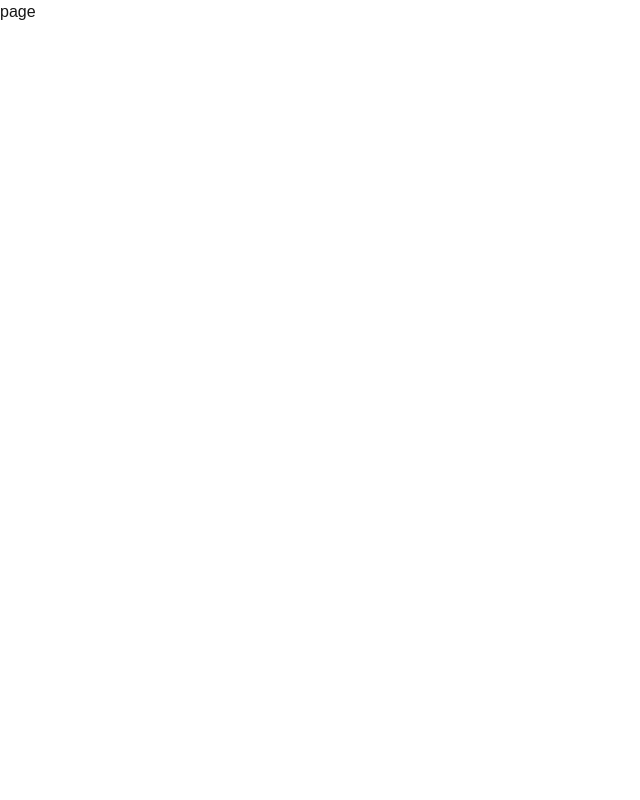
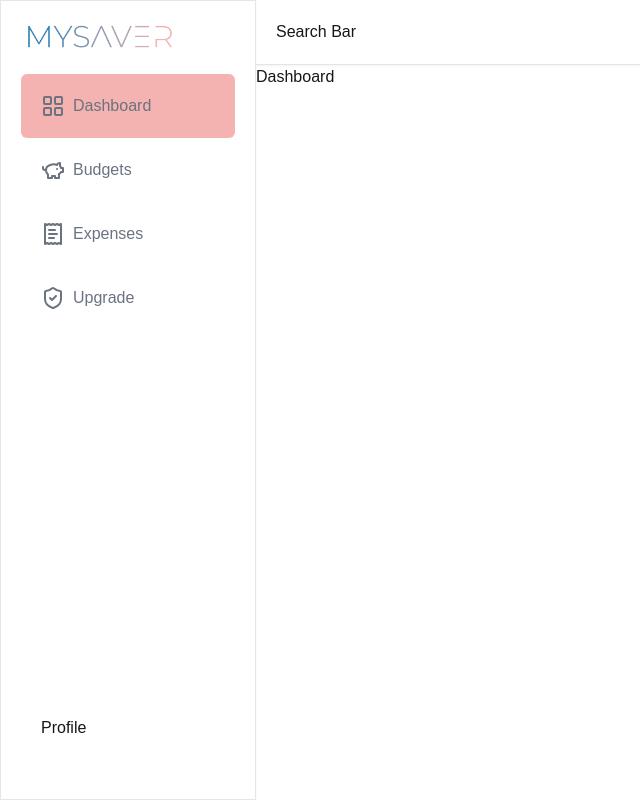
Before and after one commit to didulasri2001/mysaver, a Next.js app in the folder mysaver/: page /dashboard in a window 1280 px wide. Shown: the whole page, without its empty margins (0-640 px from the left). Built offline with nearby package versions, Linux system fonts and the light colour scheme.

Commit message:
feat: add authentication part

```diff
--- /dev/null
+++ b/mysaver/Utils/dbConfig.jsx
@@ -0,0 +1,4 @@
+import { neon } from "@neondatabase/serverless";
+import { drizzle } from "drizzle-orm/neon-http";
+const sql = neon(process.env.DATABASE_URL);
+const db = drizzle(sql);
--- /dev/null
+++ b/mysaver/app/(routes)/dashboard/_components/DashboardHeader.jsx
@@ -0,0 +1,15 @@
+import { UserButton } from "@clerk/nextjs";
+import React from "react";
+
+function DashboardHeader() {
+  return (
+    <div className="p-5 shadow-sm border-b flex justify-between">
+      <div>Search Bar</div>
+      <div>
+        <UserButton />
+      </div>
+    </div>
+  );
+}
+
+export default DashboardHeader;
--- /dev/null
+++ b/mysaver/app/(routes)/dashboard/_components/SideNav.jsx
@@ -0,0 +1,65 @@
+"use client";
+import { UserButton } from "@clerk/nextjs";
+import { LayoutGrid, PiggyBank, ReceiptText, ShieldCheck } from "lucide-react";
+import Image from "next/image";
+import Link from "next/link";
+import { usePathname } from "next/navigation";
+import React, { useEffect } from "react";
+
+function SideNav() {
+  const menuList = [
+    {
+      id: 1,
+      name: "Dashboard",
+      icon: LayoutGrid,
+      path: "/dashboard",
+    },
+    {
+      id: 2,
+      name: "Budgets",
+      icon: PiggyBank,
+      path: "/dashboard/budgets",
+    },
+    {
+      id: 3,
+      name: "Expenses",
+      icon: ReceiptText,
+      path: "/dashboard/expenses",
+    },
+    {
+      id: 4,
+      name: "Upgrade",
+      icon: ShieldCheck,
+      path: "/dashboard/upgrade",
+    },
+  ];
+  const path = usePathname();
+  useEffect(() => {
+    console.log(path);
+  }, [path]);
+  return (
+    <div className="h-screen p-5 border shadow-sm">
+      <Image src={"/logo.png"} alt="logo" width={160} height={100} />
+      <div className="mt-5">
+        {menuList.map((menu, index) => (
+          <Link href={menu.path}>
+            <h2
+              className={`flex gap-2 items-center text-gray-500 font-medium p-5 cursor-pointer rounded-md hover:bg-[#f4b3b0]${
+                path == menu.path && "text-gray-500 bg-[#f4b3b0]"
+              }`}
+            >
+              <menu.icon />
+              {menu.name}
+            </h2>
+          </Link>
+        ))}
+      </div>
+      <div className="fixed bottom-10 p-5 flex gap-2 items-center">
+        <UserButton />
+        Profile
+      </div>
+    </div>
+  );
+}
+
+export default SideNav;
--- /dev/null
+++ b/mysaver/app/(routes)/dashboard/layout.jsx
@@ -0,0 +1,19 @@
+import React from "react";
+import SideNav from "./_components/SideNav";
+import DashboardHeader from "./_components/DashboardHeader";
+
+function DashboardLayout({ children }) {
+  return (
+    <div>
+      <div className="fixed md:w-64 hidden md:block ">
+        <SideNav />
+      </div>
+      <div className="md:ml-64 ">
+        <DashboardHeader />
+        {children}
+      </div>
+    </div>
+  );
+}
+
+export default DashboardLayout;
--- a/mysaver/app/dashboard/page.jsx
+++ b/mysaver/app/(routes)/dashboard/page.jsx
@@ -1,7 +1,8 @@
+import { UserButton } from "@clerk/nextjs";
 import React from "react";
 
 function Dashboard() {
-  return <div>page</div>;
+  return <div>Dashboard</div>;
 }
 
 export default Dashboard;
--- a/mysaver/app/_components/Header.jsx
+++ b/mysaver/app/_components/Header.jsx
@@ -1,13 +1,24 @@
+"use client";
 import { Button } from "@/components/ui/button";
 import Image from "next/image";
 import React from "react";
 import Hero from "./Hero";
 
+import { useUser, UserButton } from "@clerk/nextjs";
+import Link from "next/link";
+
 function Header() {
+  const { user, isSignedIn } = useUser();
   return (
     <div className="p-5 flex justify-between items-center border shadow-sm">
       <Image src={"/logo.png"} alt="logo" width={200} height={200} />
-      <Button>Get Started</Button>
+      {isSignedIn ? (
+        <UserButton />
+      ) : (
+        <Link href={"/sign-in"}>
+          <Button>Sign In</Button>
+        </Link>
+      )}
     </div>
   );
 }
--- a/mysaver/app/_components/Hero.jsx
+++ b/mysaver/app/_components/Hero.jsx
@@ -13,15 +13,15 @@ function Hero() {
           </h1>
 
           <p className="mt-4 sm:text-xl/relaxed">
-            start Creating Your Budget and Save Ton of Money
+            Start Creating Your Budget and Save Ton of Money
           </p>
 
           <div className="mt-8 flex flex-wrap justify-center gap-4">
             <a
               className="block w-full rounded bg-blue-600 px-12 py-3 text-sm font-medium text-white shadow hover:bg-[#2e81b4]-700 focus:outline-none focus:ring active:bg-[#2e81b4]-500 sm:w-auto"
-              href="#"
+              href="/sign-in"
             >
-              Get Started
+              Sign In
             </a>
           </div>
         </div>
--- a/mysaver/package.json
+++ b/mysaver/package.json
@@ -10,9 +10,11 @@
   },
   "dependencies": {
     "@clerk/nextjs": "^5.4.1",
+    "@neondatabase/serverless": "^0.9.5",
     "@radix-ui/react-slot": "^1.1.0",
     "class-variance-authority": "^0.7.0",
     "clsx": "^2.1.1",
+    "drizzle-orm": "^0.33.0",
     "lucide-react": "^0.439.0",
     "next": "14.2.8",
     "react": "^18",
@@ -21,6 +23,7 @@
     "tailwindcss-animate": "^1.0.7"
   },
   "devDependencies": {
+    "drizzle-kit": "^0.24.2",
     "postcss": "^8",
     "tailwindcss": "^3.4.1"
   }
```
Also changed, not shown: mysaver/drizzle.config.js (added, +8 -0 lines), 1 other file (tests, documents, lock files or other folders).
